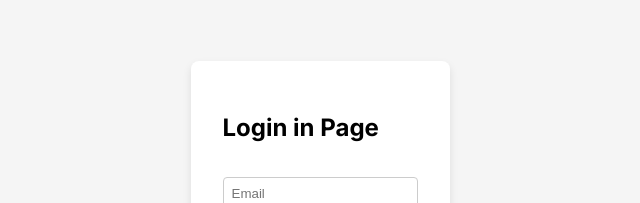
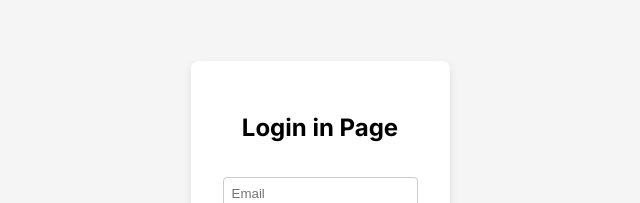
Before and after one commit to mayambacode/bfnweek4, a Next.js app: page /pages/login in a window 1280 px wide. Shown: the part 113-316 px from the top of the page, without its empty margins (320-960 px from the left). Built offline with nearby package versions, Linux system fonts and the light colour scheme.

Commit message:
refactor: Update login page with title and error styles

```diff
--- a/src/app/pages/login/page.tsx
+++ b/src/app/pages/login/page.tsx
@@ -34,7 +34,7 @@ const LoginPage = () => {
         <section className={styles.section}>
 
             <form className={styles.form} onSubmit={handleSubmit}>
-            <h1> Login in Page</h1>
+            <h1 className={styles.title}> Login in Page</h1>
                 <input
                     className={styles.input}
                     type="text"
@@ -52,7 +52,7 @@ const LoginPage = () => {
                 <button className={styles.button} type="submit">Login</button> <br />
                 <button className={`${styles.button} ${styles.logoutButton}`} type="button">Logout</button> <br />
             </form>
-            {error && <p>{error}</p>}
+            {error && <p className={styles.error}>{error}</p>}
         </section>
     );
 };
--- a/src/app/styles/login.module.css
+++ b/src/app/styles/login.module.css
@@ -43,3 +43,10 @@
   .logoutButton:hover {
     background-color: #cc0000;
   }
+
+  .title {
+    text-align: center;
+  }
+  .error {
+
+  }
```
